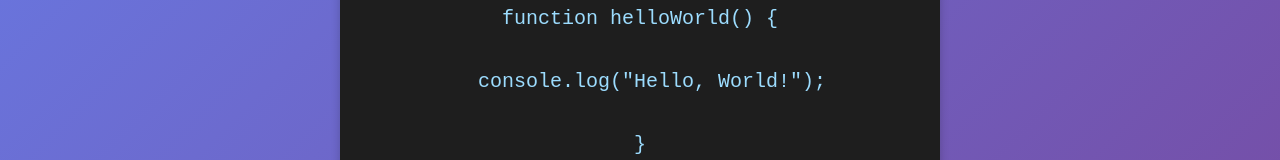
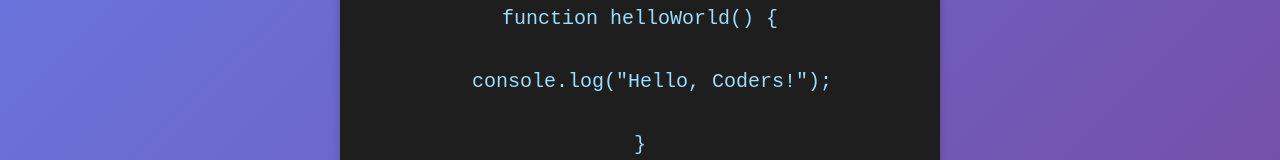
Before and after one commit to sridurgeshv/code-review-webapp, a React (Create React App) app in the folder client/: page / in a window 1280 px wide. Shown: the part 428-588 px from the top of the page. Built offline with nearby package versions, Linux system fonts and the light colour scheme; no server answers.

Commit message:
Changes in Auth pending

```diff
--- a/client/src/components/Welcome/index.js
+++ b/client/src/components/Welcome/index.js
@@ -25,7 +25,7 @@ function Welcome() {
         <div className="mock-editor">
           <p>// Welcome to the Editor</p>
           <p>function helloWorld() {`{`}</p>
-          <p>&nbsp;&nbsp;console.log("Hello, World!");</p>
+          <p>&nbsp;&nbsp;console.log("Hello, Coders!");</p>
           <p>{`}`}</p>
         </div>
       </div>
```
